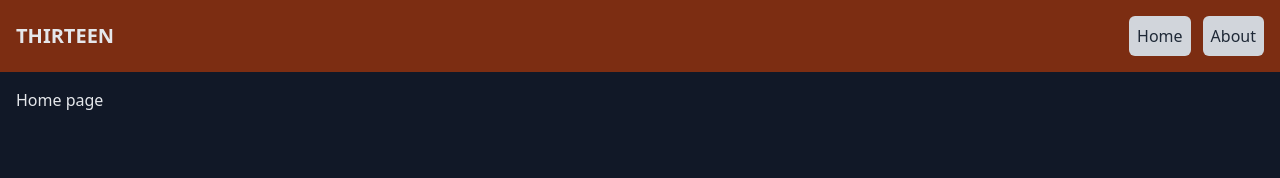
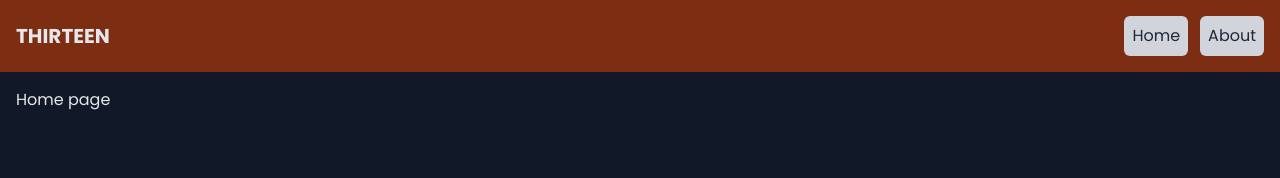
Before and after one commit to naijadeveloper/nextjs-13-study, a Next.js app: page / in a window 1280 px wide. Shown: the top 178 px of the page. Built offline with nearby package versions, Linux system fonts and the light colour scheme.

Commit message:
Learnt about the next google fonts

```diff
--- a/src/app/layout.tsx
+++ b/src/app/layout.tsx
@@ -1,4 +1,5 @@
 import Header from "@/components/Header";
+import { Poppins } from "next/font/google";
 import "@/style/globals.css";
 
 export const metadata = {
@@ -7,14 +8,20 @@ export const metadata = {
   keywords: "nextjs, nextjs13, nextjs-13, typescript, nodejs, node",
 };
 
+const pops = Poppins({
+  weight: ["400", "700"],
+  subsets: ["latin"],
+  variable: "--font-main",
+});
+
 export default function RootLayout({
   children,
 }: {
   children: React.ReactNode;
 }) {
   return (
-    <html lang="en">
-      <body className="h-screen bg-gray-900 text-gray-200">
+    <html lang="en" className={`${pops.variable}`}>
+      <body className={`h-screen bg-gray-900 text-gray-200 font-main`}>
         <Header />
         <main className="p-4">{children}</main>
       </body>
--- a/tailwind.config.js
+++ b/tailwind.config.js
@@ -6,7 +6,11 @@ module.exports = {
     "./src/app/**/*.{js,ts,jsx,tsx}",
   ],
   theme: {
-    extend: {},
+    extend: {
+      fontFamily: {
+        main: ["var(--font-main)"],
+      },
+    },
   },
   plugins: [],
 };
```
